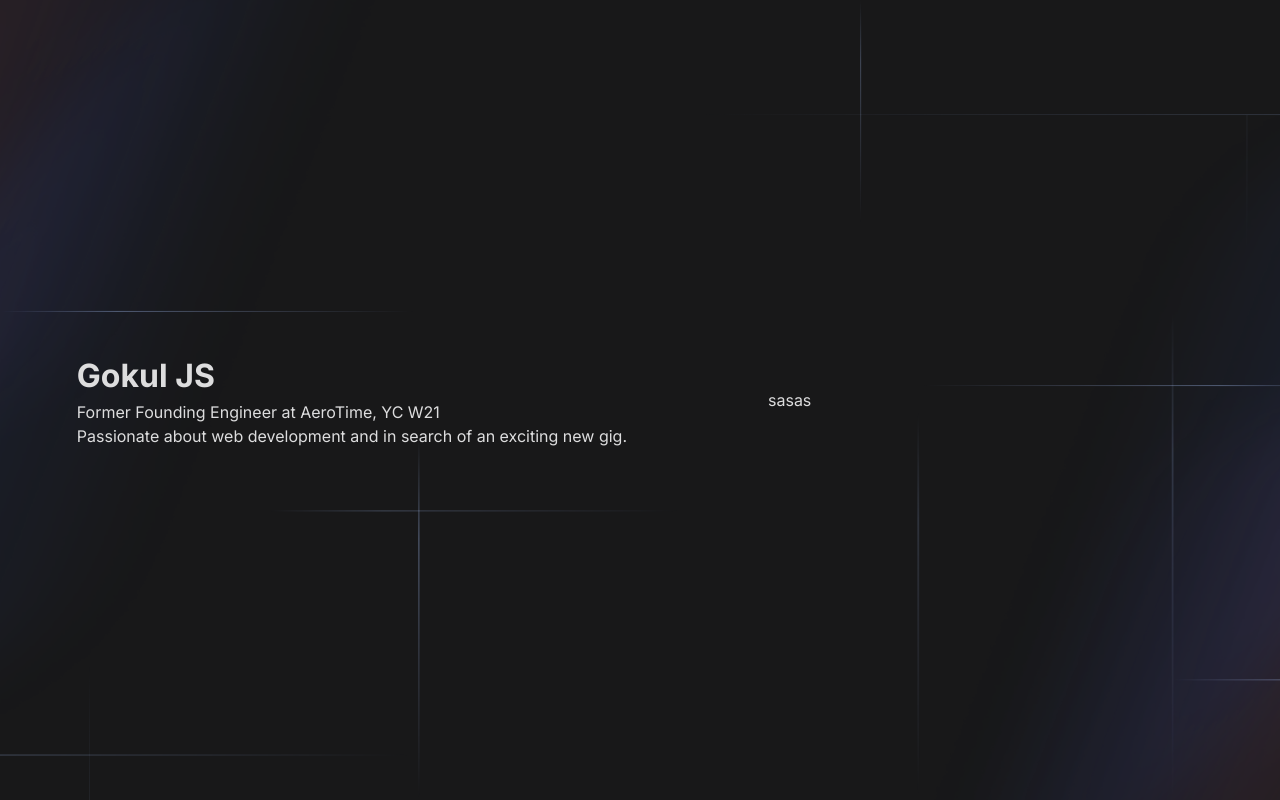
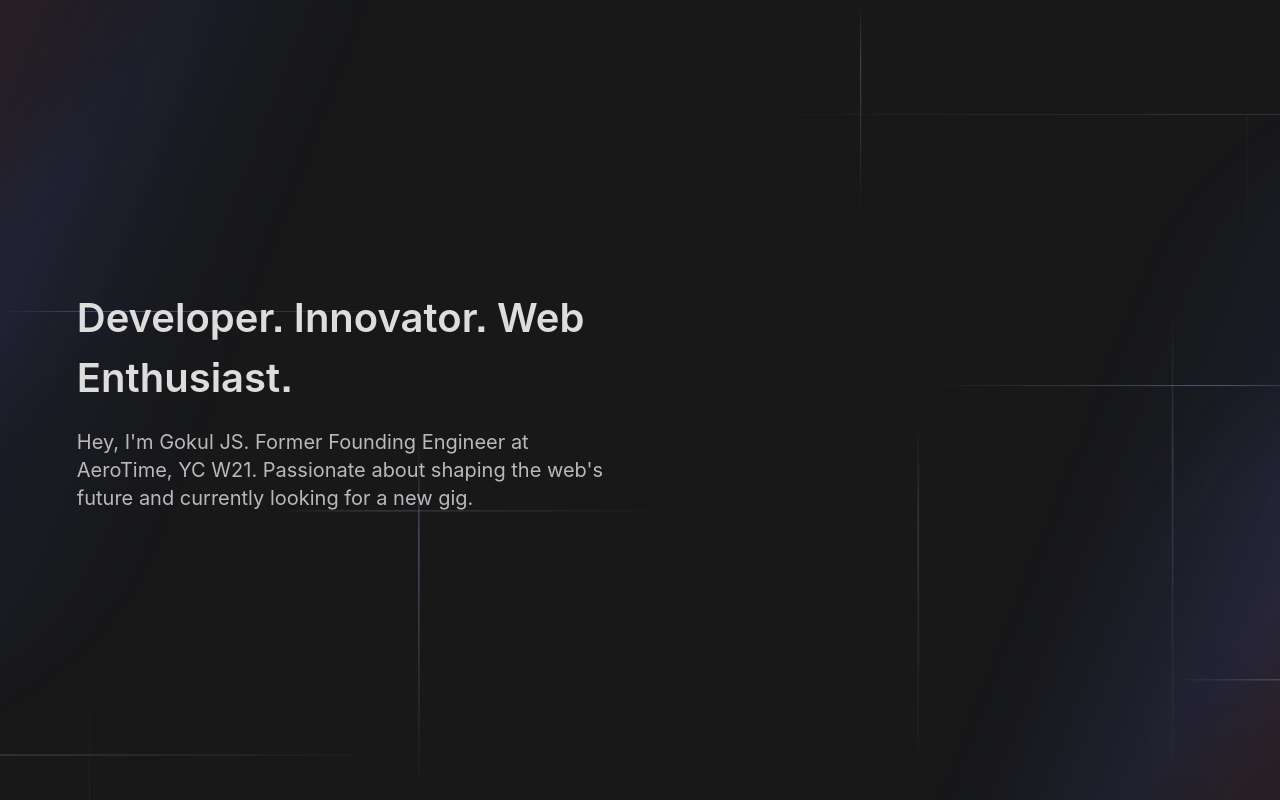
Before and after one commit to gokuljs/portfolio, a Next.js app: page / in a window 1280 px wide. Built offline with nearby package versions, Linux system fonts and the light colour scheme.

Commit message:
portfolio-image

```diff
--- a/src/app/ui/home/Hero/hero.tsx
+++ b/src/app/ui/home/Hero/hero.tsx
@@ -6,15 +6,17 @@ const Hero: React.FC = () => {
     <div className={styles.hero}>
       <div className={styles.content}>
         <div className={styles.info}>
-          <h1>Gokul JS</h1>
-          <p>Former Founding Engineer at AeroTime, YC W21</p>
-          <p>
-            Passionate about web development and in search of an exciting new
-            gig.
+          <h1 className={styles.heading}>
+            Developer. Innovator. Web Enthusiast.
+          </h1>
+          <p className={styles.subtext}>
+            Hey, I'm Gokul JS. Former Founding Engineer at AeroTime, YC W21.
+            Passionate about shaping the web's future and currently looking for
+            a new gig.
           </p>
         </div>
       </div>
-      <div className={styles.profile}>sasas</div>
+      <div className={styles.profile}></div>
     </div>
   );
 };
--- a/styles/hero.module.scss
+++ b/styles/hero.module.scss
@@ -12,6 +12,25 @@
     align-items: center;
     .info {
       margin-left: 10%;
+      width: 70%;
+    }
+    .heading {
+      color: #ddddde;
+      font-feature-settings: 'ss07' on, 'cv04' on, 'ss08' on;
+      font-family: SF Pro Display;
+      font-size: 2.5rem;
+      font-style: normal;
+      font-weight: 600;
+    }
+    .subtext {
+      margin-top: 20px;
+      color: var(--dark-base-fg-fg-3, #b9b9bc);
+      font-feature-settings: 'cv04' on, 'ss08' on;
+      font-family: SF Pro Text;
+      font-size: 1.25rem;
+      font-style: normal;
+      font-weight: 400;
+      line-height: 1.75rem;
     }
   }
   .profile {
```
Also changed, not shown: public/portfolio.jpeg (added).
